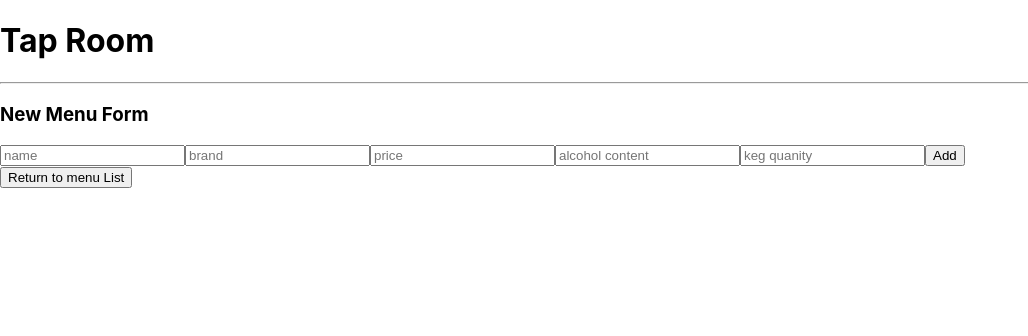
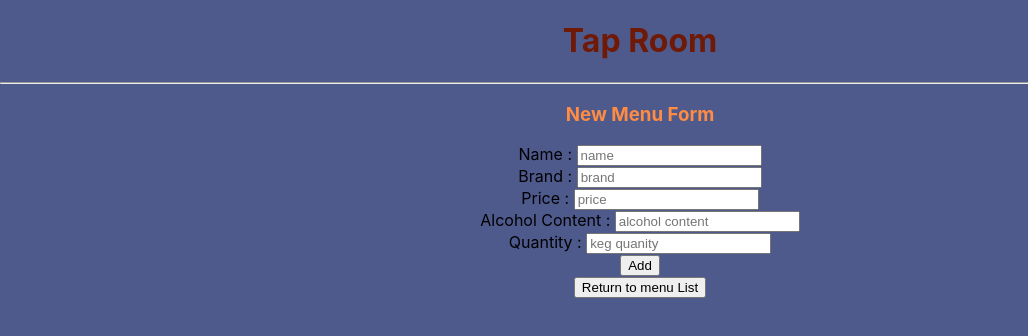
Before and after one commit to tiffarodrigs/Tap-Room, a React (Create React App) app: page / in a window 1280 px wide. Both pictures are taken after a click on the button "Add new menu". Shown: the top 336 px of the page, without its empty margins (0-1028 px from the left). Built offline with nearby package versions, Linux system fonts and the light colour scheme.

Commit message:
Add styling

```diff
--- a/src/components/Menu.js
+++ b/src/components/Menu.js
@@ -3,8 +3,8 @@ import PropTypes from "prop-types";
 function Menu(props){
   return(
     <React.Fragment>
-      <h3>{props.menu_name} - {props.price}</h3>
-      <h3>{props.pint}</h3>
+      <h3>{props.menu_name} - ${props.price}</h3>
+      <h3>Pint Available : {props.pint}</h3>
       <button onClick = {() => props.whenMenuClicked(props.id)}>Details</button>
       <button onClick= {()=> props.whenSellClicked(props.id)}>Sell Pint</button>
       <hr/>
--- a/src/components/MenuDetail.js
+++ b/src/components/MenuDetail.js
@@ -5,10 +5,11 @@ function MenuDetail(props){
   return(
     <React.Fragment>
       <h1>Menu Detail</h1>
-      <h3>{menu.menu_name} - {menu.brand}</h3>
-      <p><em>{menu.price}</em></p>
-      <p><em>{menu.alcohol_content}</em></p>
-      <p><em>{menu.pint}</em></p>
+      <h4>Name : {menu.menu_name}</h4>
+      <h4>Brand : <em>{menu.brand}</em></h4>
+      <h4>Price : <em>{menu.price}</em></h4>
+      <h4>Alcohol Content : <em>{menu.alcohol_content}%</em></h4>
+      <h4>Pints Available : <em>{menu.pint}</em></h4>
       <hr/>
     </React.Fragment>
   );
--- a/src/components/NewMenuForm.js
+++ b/src/components/NewMenuForm.js
@@ -20,26 +20,31 @@ function NewMenuForm(props){
     <React.Fragment>
       <h3> New Menu Form</h3>
       <form onSubmit = {handleNewMenuFormSubmission}>
+        <label>Name : </label>
         <input
         type='text'
         name ='menu_name'
-        placeholder="name"/>
+        placeholder="name"/><br/>
+        <label>Brand : </label>
         <input
         type='text'
         name ='brand'
-        placeholder="brand"/>
+        placeholder="brand"/><br/>
+        <label>Price : </label>
         <input
         type='number'
         name ='price'
-        placeholder="price"/>
+        placeholder="price"/><br></br>
+        <label>Alcohol Content : </label>
         <input
         type="number"
         name ='alcohol_content'
-        placeholder="alcohol content"/>
+        placeholder="alcohol content"/><br/>
+        <label>Quantity : </label>
         <input
         type="number"
         name ='pint'
-        placeholder="keg quanity"/>
+        placeholder="keg quanity"/><br/>
         <button type='submit'>Add</button>
       </form>
     </React.Fragment>
--- a/src/index.css
+++ b/src/index.css
@@ -5,9 +5,19 @@ body {
     sans-serif;
   -webkit-font-smoothing: antialiased;
   -moz-osx-font-smoothing: grayscale;
+  background-color: #4e598c;
 }
 
 code {
   font-family: source-code-pro, Menlo, Monaco, Consolas, 'Courier New',
     monospace;
 }
+h3,h4{
+  color: #ff8c42;
+}
+div{
+  text-align: center;
+}
+h1{
+  color: #6f1a07;
+}
```
